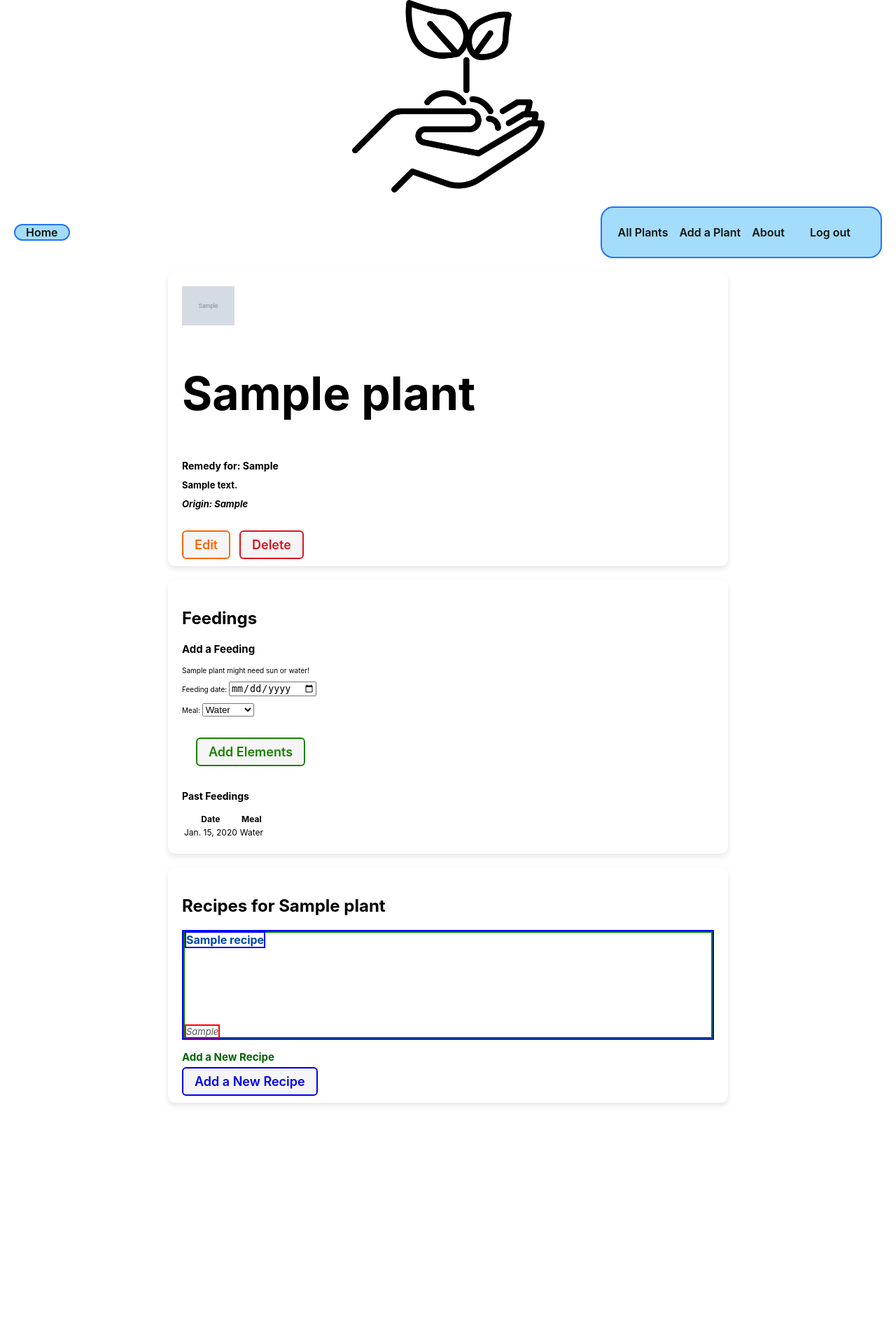
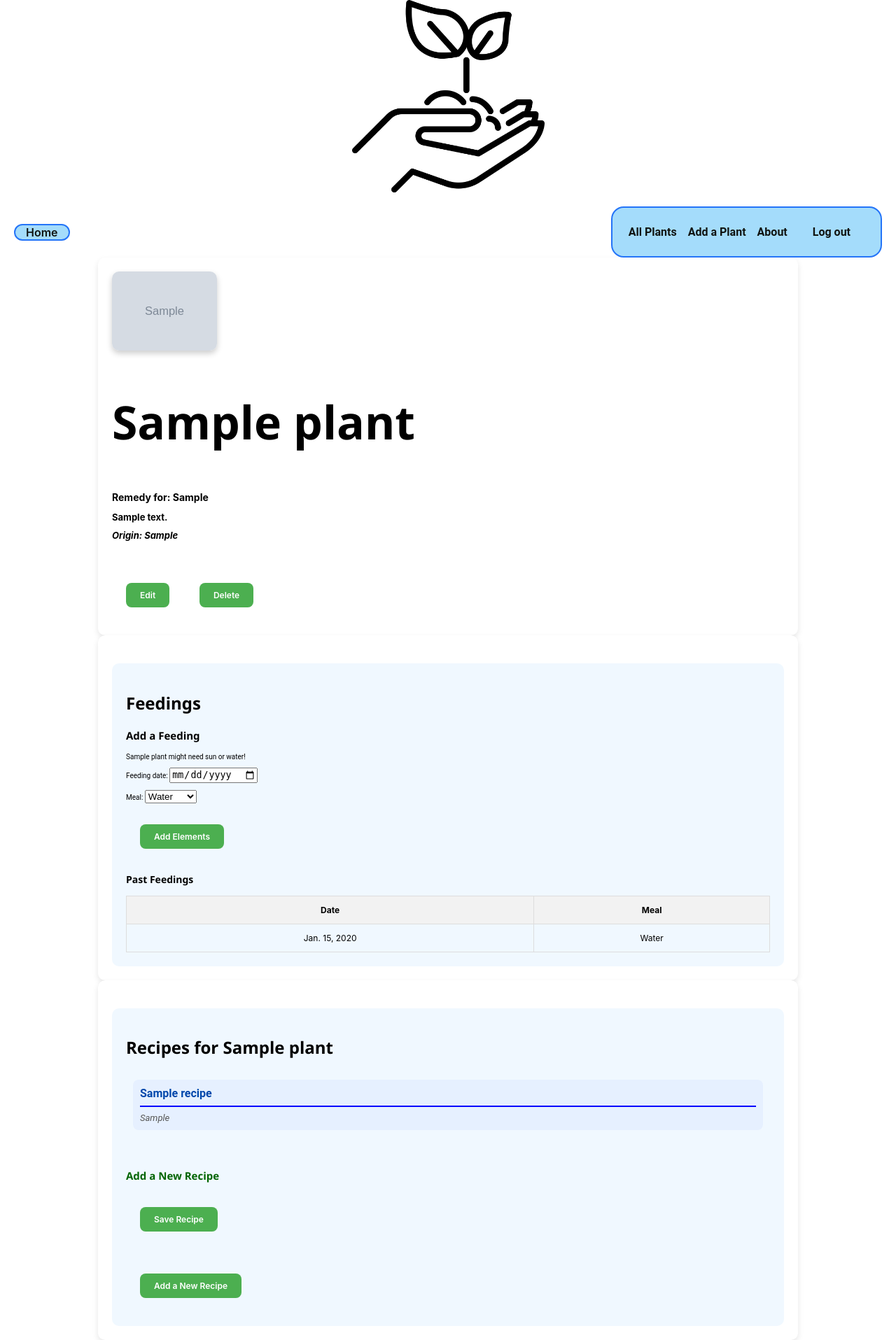
Before and after one commit to paintedlbird7/plant-remedies, a Django app: page /plant/1/ in a window 1280 px wide. Shown: the whole page at 70% size. Before the commit the page ends 1580 px from the top, so only its background shows below. Run offline with Django 4.2, Linux system fonts and the light colour scheme; a user stored in the database is signed in; tables that the repository leaves empty hold one stand-in row (values such as "Sample post"); grey boxes marked "Sample" are stand-in pictures.

Commit message:
WIP: styling

```diff
--- a/main_app/static/css/plants/plant-detail.css
+++ b/main_app/static/css/plants/plant-detail.css
@@ -43,6 +43,22 @@
   margin-bottom: 40px;
 }
 
+/* Plant Image */
+.card-img-container img {
+  width: 150px;
+  height: auto;
+  border-radius: 10px;
+  box-shadow: 0px 4px 8px rgba(0,0,0,0.2);
+}
+
+/* Section Containers */
+.feedings, .recipes {
+  background-color: #f0f8ff;
+  padding: 20px;
+  border-radius: 10px;
+  margin-top: 20px;
+}
+
 /* Feedings Section */
 .add-feeding-title {
   /* border: 2px solid green; */
@@ -58,66 +74,125 @@
   color: black;
   /* border: 2px solid green; */
   font-size: 1.2rem;
+  width: 100%;
+  border-collapse: collapse;
+  margin-top: 10px;
+}
+
+.feedings-table th, .feedings-table td {
+  border: 1px solid #ddd;
+  padding: 12px;
+  text-align: center;
+}
+
+.feedings-table th {
+  background-color: #f2f2f2;
+  font-weight: bold;
+}
+
+.feedings-table tr:nth-child(even) {
+  background-color: #f9f9f9;
 }
 
 .no-feedings-warning {
   /* border: 2px solid green; */
   color: red;
-  font-size: 15.2rem;
+  font-size: 2.2rem;
 }
 
 /* Recipes Section */
 /* TODO: can't see this style, create code to render GET list of recipes */
 .recipes-list {
-  border: 2px solid blue;
+  /* border: 2px solid blue; */
   font-size: 1.3rem;
+  padding: 10px;
+  list-style-type: none;
 }
 
-/* TODO: can't see this style, create code to render GET list of recipes */
 .recipe-item {
-  border: 2px solid green;
+  /* TODO: can't see this style, create code to render GET list of recipes */
+  /* border: 2px solid green; */
   font-size: 1.2rem;
+  margin-bottom: 15px;
+  padding: 10px;
+  border-radius: 8px;
+  background-color: #e6f0ff;
 }
 
-/* TODO: can't see this style*/
 .recipe-title {
-  border: 2px solid blue;
+  /* TODO: can't see this style */
+  /* border: 2px solid blue; */
   font-size: 1.6rem;
   color: #0047ab; /* dark blue */
 }
 
-/* TODO: can't see this style, create code to render GET list of recipes */
 .recipe-description {
-  /* border: 2px solid blue; */
+  /* TODO: can't see this style, create code to render GET list of recipes */
+  border: 0.5px solid blue;
   color: #666; /* gray */
-  font-size: 11.3rem;
+  font-size: 1.3rem;
+  margin: 8px 0;
 }
 
-/* TODO: can't see this style, create code to render GET list of recipes */
 .recipe-instructions {
-  border: 2px solid red;
+  /* TODO: can't see this style, create code to render GET list of recipes */
+  /* border: 2px solid red; */
   font-size: 1.3rem;
   color: #555;
 }
 
+/* Add Recipe Section */
 .add-recipe-title {
   /* border: 2px solid greenyellow; */
   font-size: 1.5rem;
   color: #006400;
+  margin-top: 30px;
 }
 
 .add-recipe-form {
   /* border: 2px solid blue; */
   font-size: 1.3rem;
+  margin-bottom: 20px;
 }
 
 .no-recipes-warning {
   /* border: 2px solid purple; */
   color: red;
   font-size: 2.2rem;
+  margin-top: 20px;
 }
 
-/* Space between buttons */
-button {
-  margin: 20px; /* space around all buttons */
+/* Space between buttons and Basic Styling */
+button, .btn {
+  margin: 20px;
+  padding: 10px 20px;
+  border-radius: 8px;
+  background-color: #4CAF50;
+  color: white;
+  border: none;
+  font-size: 1.2rem;
+  cursor: pointer;
+  transition: background-color 0.3s;
+  text-decoration: none;
+  display: inline-block;
 }
+
+button:hover, .btn:hover {
+  background-color: #45a049;
+}
+
+/* General Typography */
+h2, h3 {
+  font-family: 'Segoe UI', Tahoma, Geneva, Verdana, sans-serif;
+}
+
+p, li {
+  font-family: 'Roboto', sans-serif;
+}
+
+/* Page Layout Containers */
+.plant-container, .feedings-toy-container, .recipes-container {
+  margin: 0 auto;
+  max-width: 1000px;
+  padding: 20px;
+}
--- a/main_app/templates/plants/detail.html
+++ b/main_app/templates/plants/detail.html
@@ -120,7 +120,7 @@
     <form method="post" action="{% url 'add-recipe' plant.id %}" class="add-recipe-form">
       {% csrf_token %}
       {{ form.as_p }}
-      {% comment %} <button type="submit" class="btn submit">Save Recipe</button> {% endcomment %}
+      <button type="submit" class="btn submit">Save Recipe</button>
     </form>
 
     <!-- Add Recipe Button -->
--- a/main_app/templates/recipes/recipe_form.html
+++ b/main_app/templates/recipes/recipe_form.html
@@ -12,7 +12,7 @@
   <form method="post" class="form">
     {% csrf_token %}
     {{ form.as_p }}
-    <button type="submit" class="btn submit">Save Recipe</button>
+    <button type="submit" class="btn submit">Save/Submit Recipe</button>
   </form>
 
   <a href="{% url 'plant-detail' plant.id %}" class="btn warn">Cancel</a>
--- a/main_app/views.py
+++ b/main_app/views.py
@@ -130,7 +130,6 @@ def add_recipe(request, plant_id):
     plant = get_object_or_404(Plant, id=plant_id)
     recipes = plant.recipes.all()
     feeding_form = FeedingForm()
-
     # Handling the recipe form submission
     if request.method == 'POST':
         form = RecipeForm(request.POST)
@@ -149,7 +148,7 @@ def add_recipe(request, plant_id):
         'form': form,  # Add form to the context for rendering
     })
 
-
+#TODO: save to individual plant. put request(?) assign it to each plant
 
 
 
```
